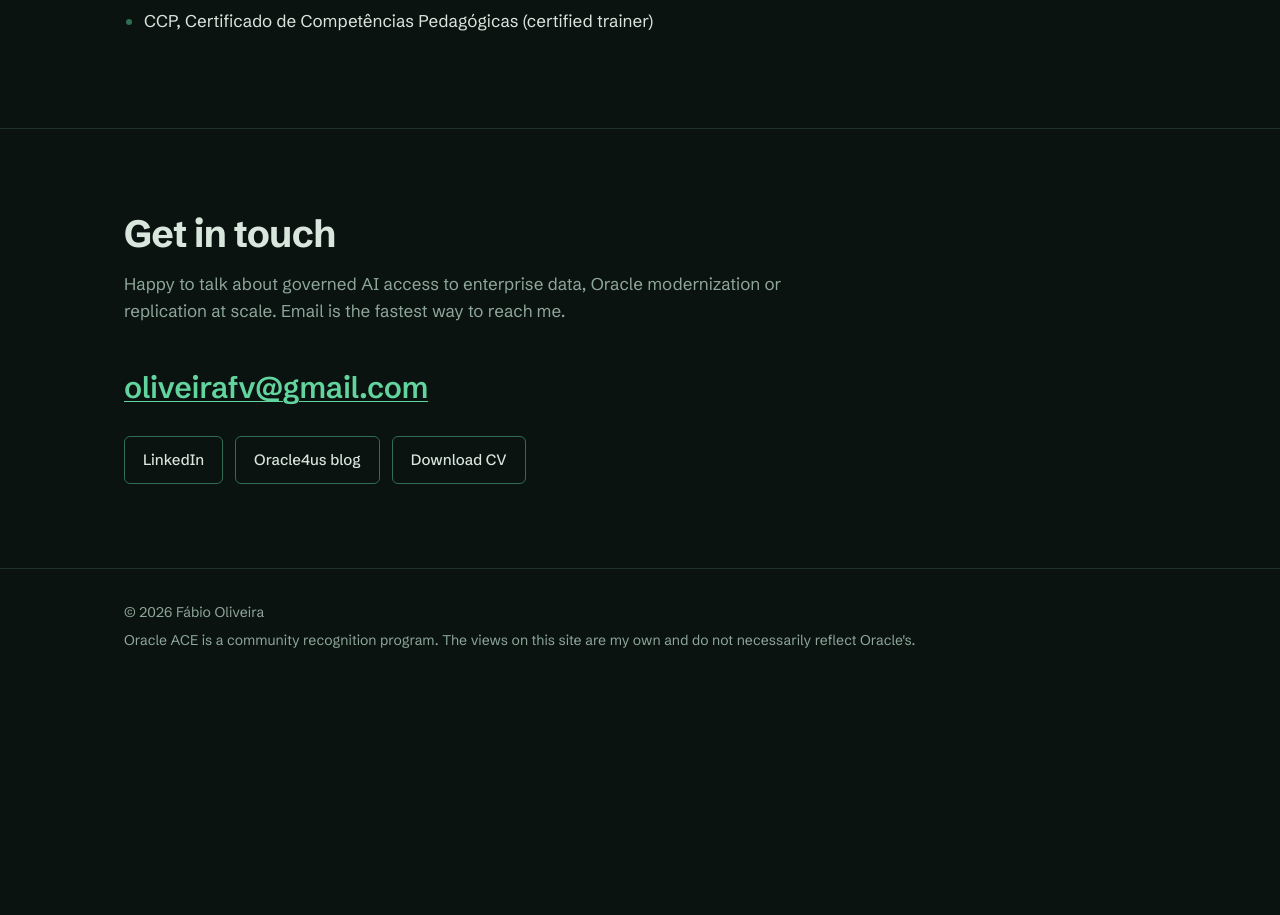
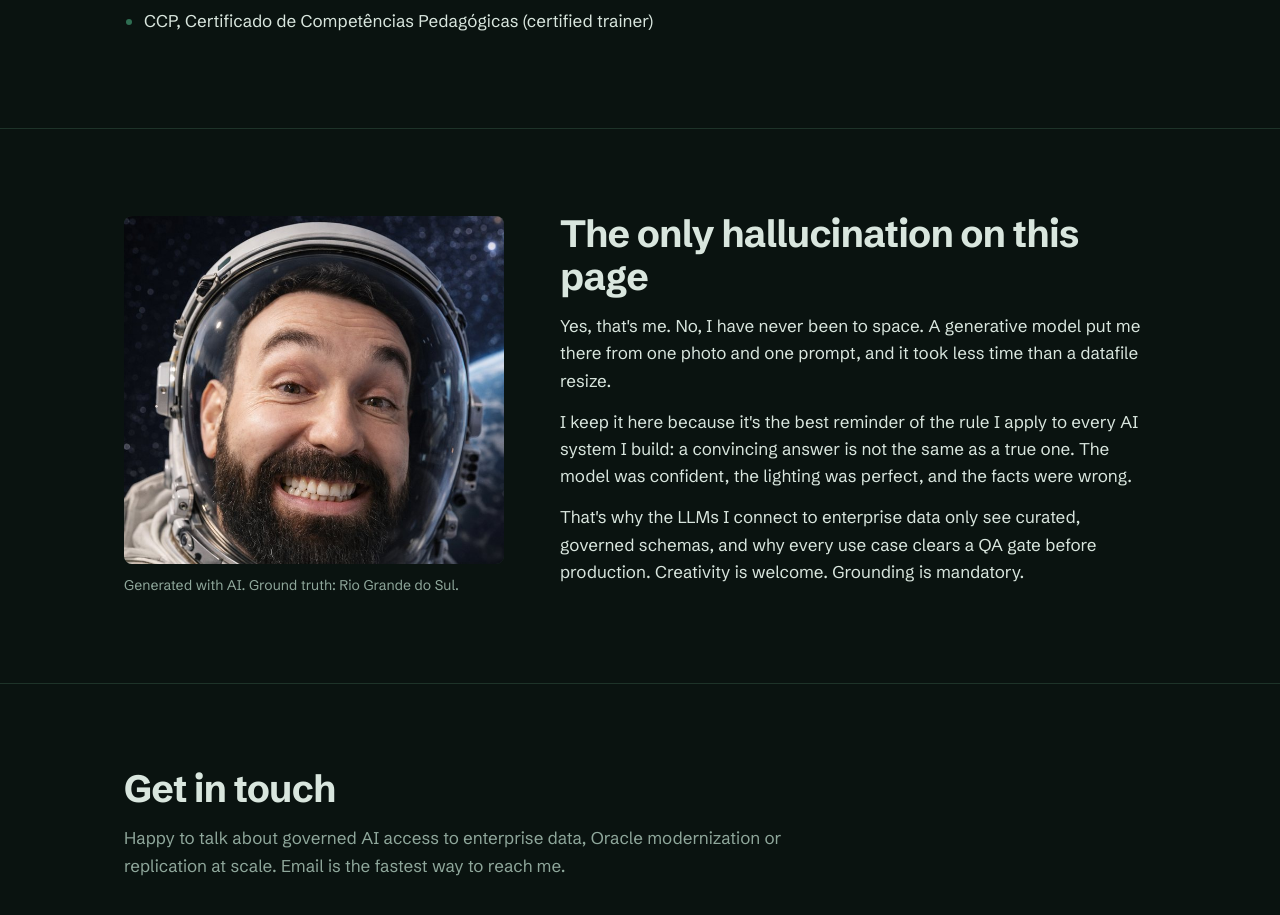
Before and after one commit to oliveirafv/fabiooliveira, a plain HTML site: page index.html in a window 1280 px wide. Shown: the part 6208-7123 px from the top of the page. Before the commit the page ends 6914 px from the top, so only its background shows below. Drawn offline with Linux system fonts and the light colour scheme.

Commit message:
Add files via upload

```diff
--- a/index.html
+++ b/index.html
@@ -132,6 +132,14 @@
   .creds li::marker{color:var(--phosphor-dim)}
   .creds .yr{color:var(--muted)}
   .creds p{margin:0 0 14px}
+
+  /* space */
+  .space{display:grid;grid-template-columns:minmax(0,380px) 1fr;gap:56px;align-items:center}
+  @media (max-width:760px){.space{grid-template-columns:1fr;gap:28px}}
+  .space p{margin:0 0 14px;max-width:36em}
+  .space-pic{margin:0}
+  .space-pic img{display:block;width:100%;height:auto;border-radius:8px;box-shadow:inset 0 0 0 1px var(--line)}
+  .space-pic figcaption{margin-top:10px;color:var(--muted);font-size:14px}
 
   /* contact */
   .contact .mail{font-size:clamp(22px,3vw,30px);font-weight:600;letter-spacing:-.01em}
@@ -370,6 +378,21 @@ Solutions Architect            enterprise data</span>
   </div>
 </section>
 
+<section class="block" aria-labelledby="space-title">
+  <div class="wrap space">
+    <figure class="space-pic">
+      <img src="ai-astronaut.jpg" alt="AI-generated image of Fábio Oliveira smiling inside an astronaut helmet, with stars and the Earth behind him" width="720" height="660" loading="lazy">
+      <figcaption>Generated with AI. Ground truth: Rio Grande do Sul.</figcaption>
+    </figure>
+    <div>
+      <h2 id="space-title">The only hallucination on this page</h2>
+      <p>Yes, that's me. No, I have never been to space. A generative model put me there from one photo and one prompt, and it took less time than a datafile resize.</p>
+      <p>I keep it here because it's the best reminder of the rule I apply to every AI system I build: a convincing answer is not the same as a true one. The model was confident, the lighting was perfect, and the facts were wrong.</p>
+      <p>That's why the LLMs I connect to enterprise data only see curated, governed schemas, and why every use case clears a QA gate before production. Creativity is welcome. Grounding is mandatory.</p>
+    </div>
+  </div>
+</section>
+
 <section class="block contact" id="contact" aria-labelledby="contact-title">
   <div class="wrap">
     <h2 id="contact-title">Get in touch</h2>
```
Also changed, not shown: ai-astronaut.jpg (added), space_d.png (added).
